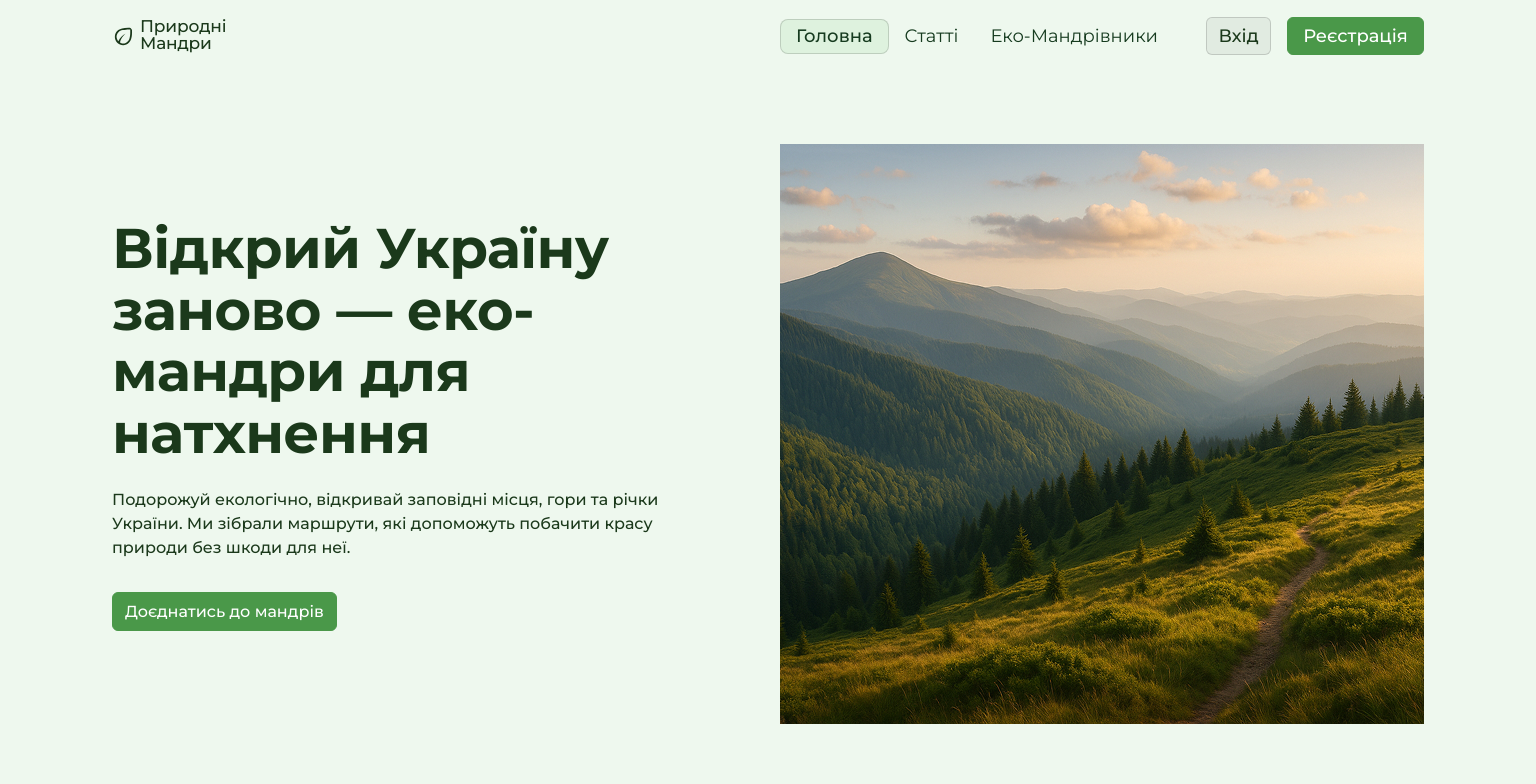
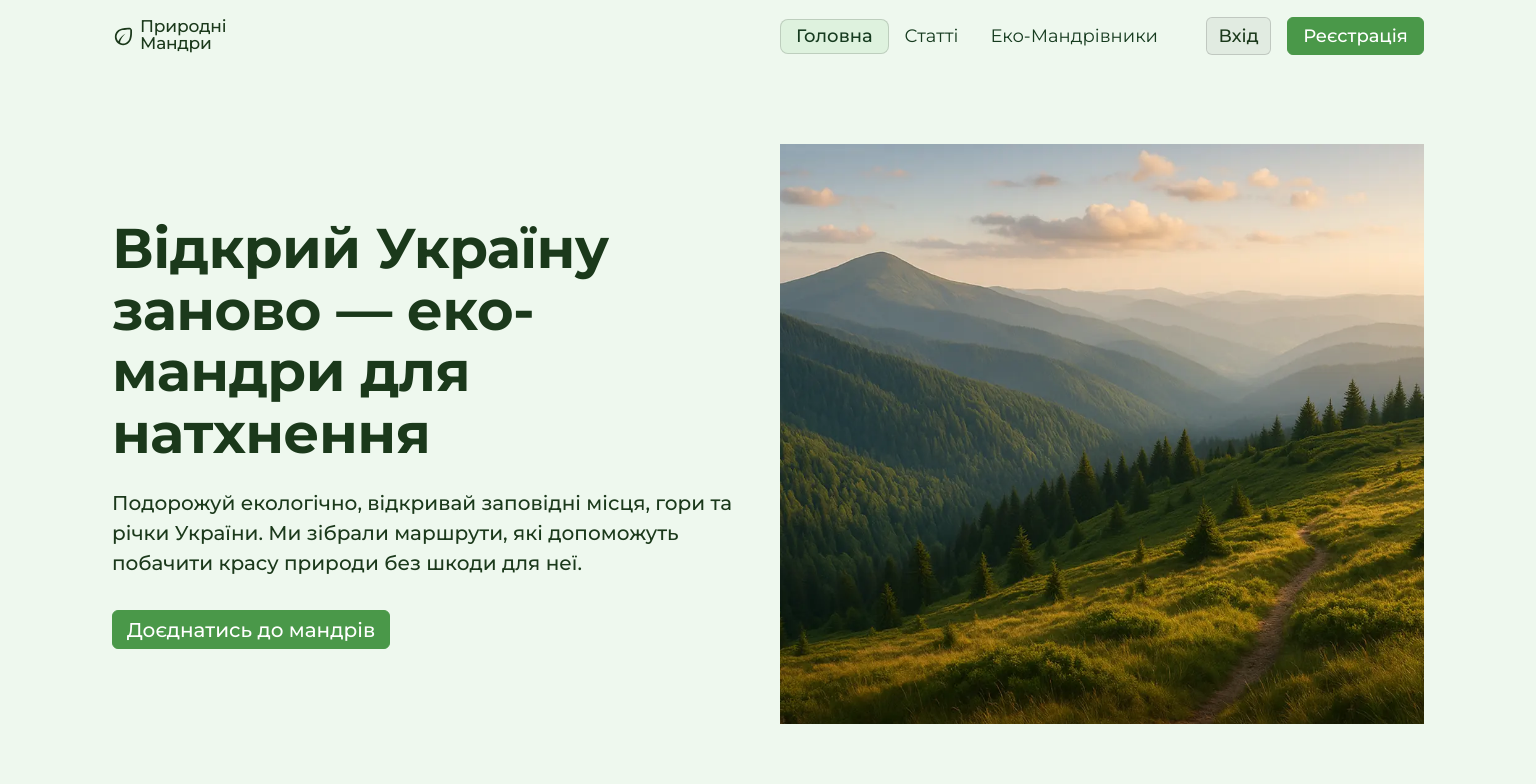
Before and after one commit to YshTi/project-TerraCode_FE, a Next.js app: page / in a window 1536 px wide. Shown: the top 784 px of the page. Built offline with nearby package versions, Linux system fonts and the light colour scheme; no server answers.

Commit message:
new image + ss improvements

```diff
--- a/src/components/hero/hero.module.css
+++ b/src/components/hero/hero.module.css
@@ -31,13 +31,14 @@
   width: 335px;
   height: 469px;
   display: block;
+  object-fit: cover;
 }
 
 .hero_title {
   display: flex;
   flex-direction: column;
   letter-spacing: -0.01em;
-  color: #1b391b;
+  color: var(--color-text-primary);
   font:
     700 32px / 1.1 "Montserrat",
     sans-serif;
@@ -48,7 +49,7 @@
   font:
     500 16px / 1.5 "Montserrat",
     sans-serif;
-  color: #1b391b;
+  color: var(--color-text-primary);
   margin-bottom: 32px;
 }
 
@@ -121,7 +122,7 @@
     flex-direction: row;
     align-items: flex-start;
     justify-content: space-between;
-    gap: 48px;
+    gap: 24px;
   }
 
   .hero_content {
@@ -138,8 +139,7 @@
   }
 
   .hero_text {
-    max-width: 612px;
-    margin-bottom: 32px;
+    font-size: 20px;
   }
 
   .hero_image_box {
@@ -154,5 +154,7 @@
 
   .hero_button {
     max-width: 278px;
+    width: 278px;
+    font-size: 20px;
   }
 }
--- a/src/components/hero/hero.tsx
+++ b/src/components/hero/hero.tsx
@@ -25,8 +25,8 @@ export function Hero() {
               src="/images/Hero-img.webp"
               alt="Головне зображення"
               className={styles["hero-image"]}
-              width={644}
-              height={580}
+              width={704}
+              height={469}
               priority
             />
           </div>
```
Also changed, not shown: public/images/Hero-img.webp.
